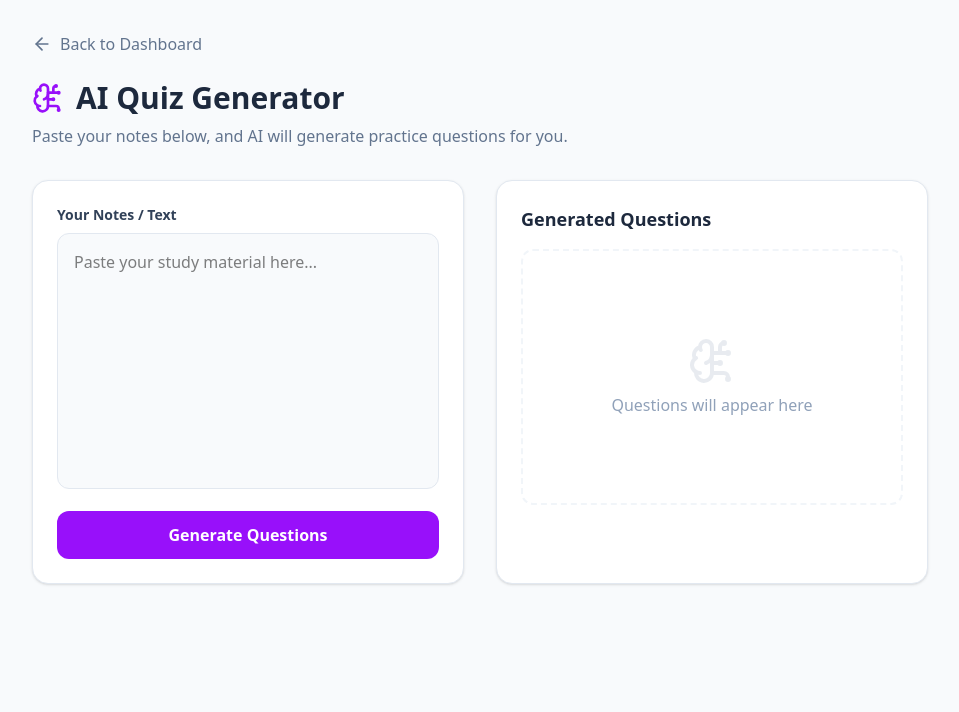
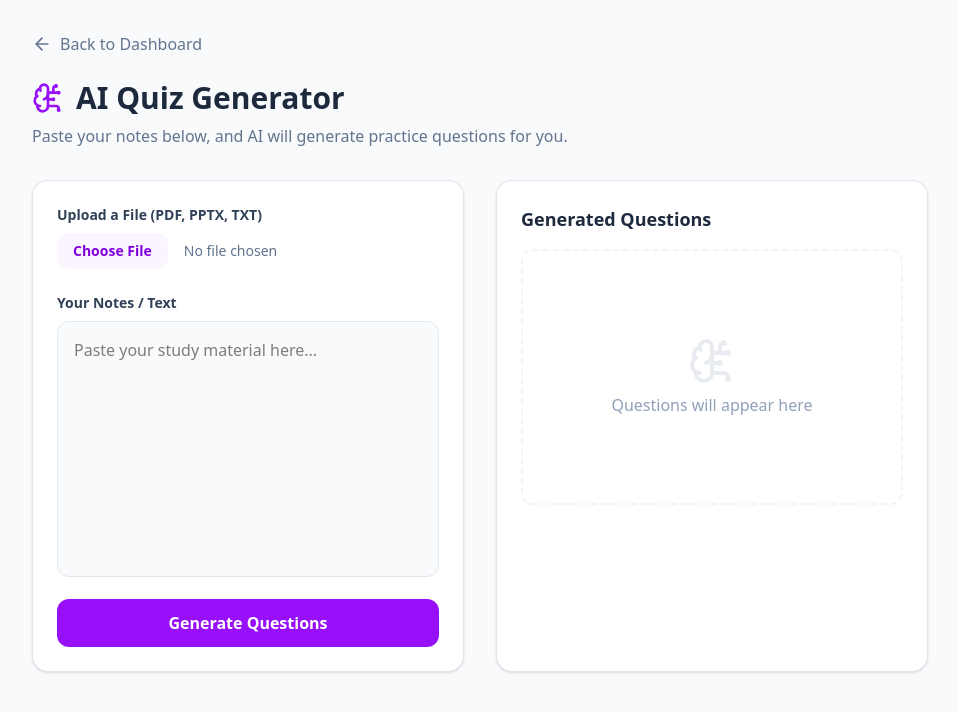
Before and after one commit to AbdulMoez777/Final_Project, a React (Vite) app in the folder fypfolder/: page /quiz-generator in a window 1280 px wide. Shown: the top 712 px of the page, without its empty margins (160-1119 px from the left). Built offline with nearby package versions, Linux system fonts and the light colour scheme.

Commit message:
Added PDF and PPT file Uploaded Functions

```diff
--- a/fypfolder/src/pages/FlashcardsPage.jsx
+++ b/fypfolder/src/pages/FlashcardsPage.jsx
@@ -5,6 +5,43 @@ const FlashcardsPage = () => {
   const [flashcards, setFlashcards] = useState([]);
   const [isLoading, setIsLoading] = useState(false);
   const [flippedCards, setFlippedCards] = useState([]); // Keeps track of which cards are flipped
+
+
+  //  Function to handle file uploads
+  // This function takes the selected file and sends it to your new Django extract-text API
+  const handleFileUpload = async (event) => {
+    const file = event.target.files[0];
+    if (!file) return;
+
+    // Create a form package to send the file (since it's a file, not text)
+    const formData = new FormData();
+    formData.append('file', file);
+
+    setIsLoading(true);
+    try {
+      const response = await fetch('http://localhost:8000/api/extract-text/', {
+        method: 'POST',
+        body: formData,
+      });
+
+      const data = await response.json();
+
+      if (response.ok) {
+        // Drop the extracted text straight into your existing textarea!
+        setInputText(data.text);
+      } else {
+        alert("Error reading file: " + data.error);
+      }
+    } catch (error) {
+      console.error("Upload Error:", error);
+      alert("Failed to upload the file.");
+    } finally {
+      setIsLoading(false);
+      // Reset the file input so you can upload the exact same file again if you want to
+      event.target.value = null;
+    }
+  };
+  //  END OF File Upload CODE
 
   // This function runs when you click "Generate"
   const handleGenerate = async () => {
@@ -62,6 +99,19 @@ const FlashcardsPage = () => {
 
       {/* Input Section */}
       <div className="bg-white p-6 rounded-xl shadow-sm border border-gray-100 mb-8">
+        {/* The Upload File Button */}
+        <div className="mb-4">
+          <label className="block text-sm font-medium text-gray-700 mb-2">
+            Upload a File (PDF, PPTX, TXT) or Paste Text
+          </label>
+          <input
+            type="file"
+            accept=".pdf,.pptx,.txt"
+            onChange={handleFileUpload}
+            disabled={isLoading}
+            className="block w-full text-sm text-gray-500 file:mr-4 file:py-2 file:px-4 file:rounded-md file:border-0 file:text-sm file:font-semibold file:bg-orange-50 file:text-orange-700 hover:file:bg-orange-100"
+          />
+        </div>
         <textarea
           className="w-full h-40 p-4 border border-gray-300 rounded-lg focus:ring-2 focus:ring-orange-500 focus:border-transparent resize-none"
           placeholder="Paste your lecture notes, slides text, or study material here..."
--- a/fypfolder/src/pages/QuizGenerator.jsx
+++ b/fypfolder/src/pages/QuizGenerator.jsx
@@ -7,6 +7,38 @@ const QuizGenerator = () => {
   const [inputText, setInputText] = useState('');
   const [questions, setQuestions] = useState([]);
   const [isLoading, setIsLoading] = useState(false);
+
+
+  const handleFileUpload = async (event) => {
+    const file = event.target.files[0];
+    if (!file) return;
+
+    const formData = new FormData();
+    formData.append('file', file);
+
+    setIsLoading(true);
+    try {
+      const response = await fetch('http://localhost:8000/api/extract-text/', {
+        method: 'POST',
+        body: formData,
+      });
+
+      const data = await response.json();
+
+      if (response.ok) {
+        // This drops the text into your text box!
+        setInputText(data.text);
+      } else {
+        alert("Error reading file: " + data.error);
+      }
+    } catch (error) {
+      console.error("Upload Error:", error);
+      alert("Failed to upload the file.");
+    } finally {
+      setIsLoading(false);
+      event.target.value = null;
+    }
+  };
 
   const handleGenerate = async () => {
     if (!inputText) return alert("Please enter some text first!");
@@ -53,6 +85,21 @@ const QuizGenerator = () => {
 
           {/* Left: Input Area */}
           <div className="bg-white p-6 rounded-2xl shadow-sm border border-slate-200">
+            {/* 👇 NEW CODE ADDED HERE: The File Upload Button */}
+            <div className="mb-6">
+              <label className="block text-sm font-semibold text-slate-700 mb-2">
+                Upload a File (PDF, PPTX, TXT)
+              </label>
+              <input
+                type="file"
+                accept=".pdf,.pptx,.txt"
+                onChange={handleFileUpload}
+                disabled={isLoading}
+                // Notice the purple colors below to match your UI!
+                className="block w-full text-sm text-slate-500 file:mr-4 file:py-2 file:px-4 file:rounded-xl file:border-0 file:text-sm file:font-bold file:bg-purple-50 file:text-purple-700 hover:file:bg-purple-100 transition"
+              />
+            </div>
+            {/*  END OF  CODE */}
             <label className="block text-sm font-semibold text-slate-700 mb-2">Your Notes / Text</label>
             <textarea
               className="w-full h-64 p-4 bg-slate-50 rounded-xl border border-slate-200 focus:ring-2 focus:ring-purple-500 outline-none resize-none transition"
--- a/fypfolder/src/pages/Summary.jsx
+++ b/fypfolder/src/pages/Summary.jsx
@@ -8,6 +8,39 @@ const Summary = () => {
   const [summary, setSummary] = useState('');
   const [loading, setLoading] = useState(false);
   const [copied, setCopied] = useState(false);
+
+
+
+  const handleFileUpload = async (event) => {
+    const file = event.target.files[0];
+    if (!file) return;
+
+    const formData = new FormData();
+    formData.append('file', file);
+
+    setLoading(true);
+    try {
+      const response = await fetch('http://localhost:8000/api/extract-text/', {
+        method: 'POST',
+        body: formData,
+      });
+
+      const data = await response.json();
+
+      if (response.ok) {
+        // This drops the text into your text box!
+        setInputText(data.text);
+      } else {
+        alert("Error reading file: " + data.error);
+      }
+    } catch (error) {
+      console.error("Upload Error:", error);
+      alert("Failed to upload the file.");
+    } finally {
+      setIsLoading(false);
+      event.target.value = null;
+    }
+  };
 
   const handleSummarize = async () => {
     if (!inputText) return;
@@ -60,9 +93,18 @@ const Summary = () => {
 
         {/* Input Side */}
         <div className="flex flex-col bg-white rounded-2xl shadow-sm border border-slate-200 overflow-hidden">
-          <div className="p-4 border-b border-slate-100 bg-slate-50 font-semibold text-slate-700">
-            Paste your text here
+          {/* 👇 NEW CODE ADDED HERE: I updated this header bar to hold your File Upload button */}
+          <div className="p-4 border-b border-slate-100 bg-slate-50 flex flex-col gap-3">
+            <span className="font-semibold text-slate-700">Paste your text or upload a file</span>
+            <input
+              type="file"
+              accept=".pdf,.pptx,.txt"
+              onChange={handleFileUpload}
+              disabled={loading}
+              className="block w-full text-sm text-slate-500 file:mr-4 file:py-2 file:px-4 file:rounded-xl file:border-0 file:text-sm file:font-bold file:bg-blue-50 file:text-blue-700 hover:file:bg-blue-100 transition cursor-pointer"
+            />
           </div>
+          {/* ☝️ END OF NEW CODE */}
           <textarea
             className="flex-1 p-6 resize-none focus:outline-none text-slate-600 leading-relaxed"
             placeholder="Paste a long article, notes, or paragraph here..."
```
Also changed, not shown: 2 other files (tests, documents, lock files or other folders).
